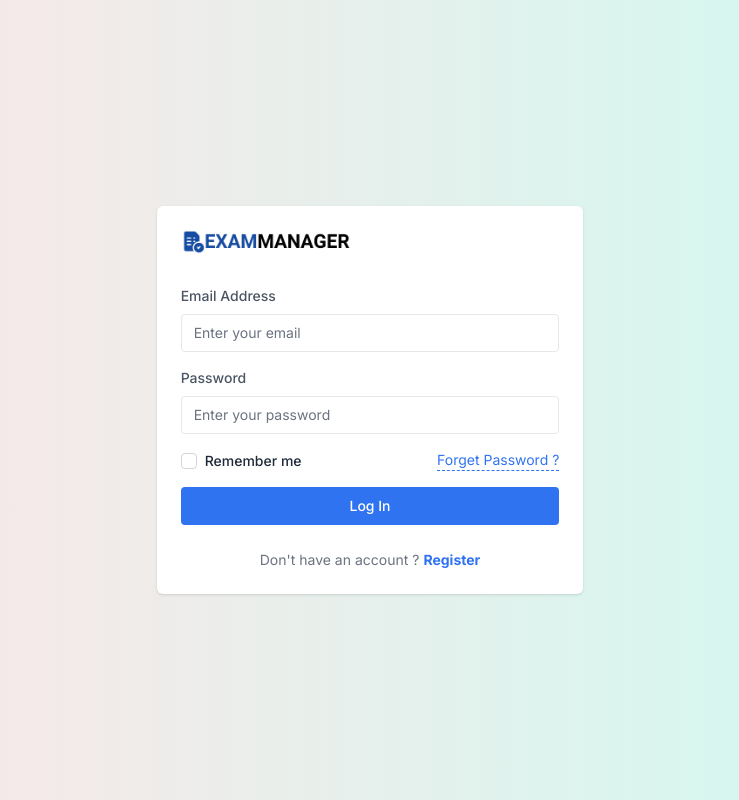
After one commit to ouchgoutmohamed/App_Gestion_Des_examens, a CodeIgniter 4 app: the page made by app/Views/login.php in a window 1280 px wide. The commit adds this page. Shown: the whole page, without its empty margins (270-1009 px from the left). Run offline with PHP 8.4 and a stand-in for CodeIgniter, Linux system fonts and the light colour scheme; the template is opened without the code that fills it, so the values that code supplies are empty; some libraries are stand-ins or nearby versions.

Commit message:
Add login UI

```diff
--- /dev/null
+++ b/app/Views/login.php
@@ -0,0 +1,69 @@
+<!DOCTYPE html>
+<html lang="en">
+
+<head>
+    <meta charset="utf-8">
+    <title>Login | ExamManager</title>
+    <meta name="viewport" content="width=device-width, initial-scale=1.0">
+    <meta content="App de gestion des examens" name="description">
+
+    <!-- App favicon -->
+    <link rel="shortcut icon" href="public/assets/images/favicon.ico">
+
+    <!-- App css -->
+    <link href="public/assets/css/app.min.css" rel="stylesheet" type="text/css">
+
+    <!-- Icons css -->
+    <link href="public/assets/css/icons.min.css" rel="stylesheet" type="text/css">
+
+    <!-- Theme Config Js -->
+    <script src="public/assets/js/config.js"></script>
+</head>
+
+<body>
+
+    <div class="bg-gradient-to-r from-rose-100 to-teal-100 dark:from-gray-700 dark:via-gray-900 dark:to-black">
+
+        <div class="h-screen w-screen flex justify-center items-center">
+
+            <div class="2xl:w-1/4 lg:w-1/3 md:w-1/2 w-full">
+                <div class="card overflow-hidden sm:rounded-md rounded-none">
+                    <div class="p-6">
+                        <a href="index.html" class="block mb-8">
+                            <img class="h-6 block dark:hidden" src="public/assets/images/logo-dark.png" alt="">
+                            <img class="h-6 hidden dark:block" src="public/assets/images/logo-light.png" alt="">
+                        </a>
+
+                        <div class="mb-4">
+                            <label class="block text-sm font-medium text-gray-600 dark:text-gray-200 mb-2" for="LoggingEmailAddress">Email Address</label>
+                            <input id="LoggingEmailAddress" class="form-input" type="email" placeholder="Enter your email" >
+                        </div>
+
+                        <div class="mb-4">
+                            <label class="block text-sm font-medium text-gray-600 dark:text-gray-200 mb-2" for="loggingPassword">Password</label>
+                            <input id="loggingPassword" class="form-input" type="password" placeholder="Enter your password" >
+                        </div>
+
+                        <div class="flex items-center justify-between mb-4">
+                            <div class="flex items-center">
+                                <input type="checkbox" class="form-checkbox rounded" id="checkbox-signin">
+                                <label class="ms-2" for="checkbox-signin">Remember me</label>
+                            </div>
+                            <a href="auth-recoverpw.html" class="text-sm text-primary border-b border-dashed border-primary">Forget Password ?</a>
+                        </div>
+
+                        <div class="flex justify-center mb-6">
+                            <button class="btn w-full text-white bg-primary"> Log In </button>
+                        </div>
+
+                        <p class="text-gray-500 dark:text-gray-400 text-center">Don't have an account ?<a href="auth-register.html" class="text-primary ms-1"><b>Register</b></a></p>
+                    </div>
+                </div>
+            </div>
+        </div>
+
+    </div>
+
+</body>
+
+</html>
--- a/app/Views/register_student.php
+++ b/app/Views/register_student.php
@@ -5,7 +5,7 @@
     <meta charset="utf-8">
     <title>Student Registration | ExamManager</title>
     <meta name="viewport" content="width=device-width, initial-scale=1.0">
-    <meta content="Gestion des examens" name="description">
+    <meta content="App de gestion des examens" name="description">
 
     <!-- App favicon -->
     <link rel="shortcut icon" href="public/assets/images/favicon.ico">
```
